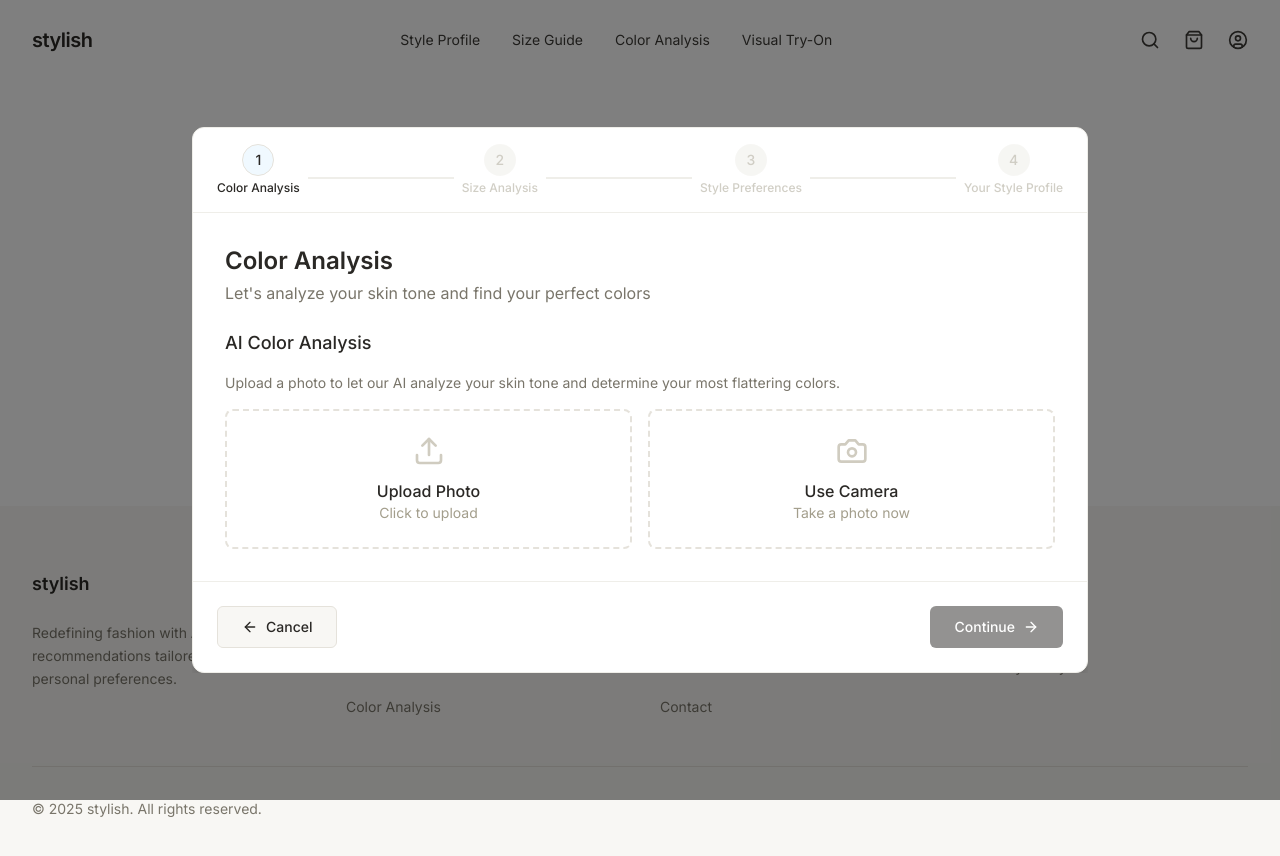
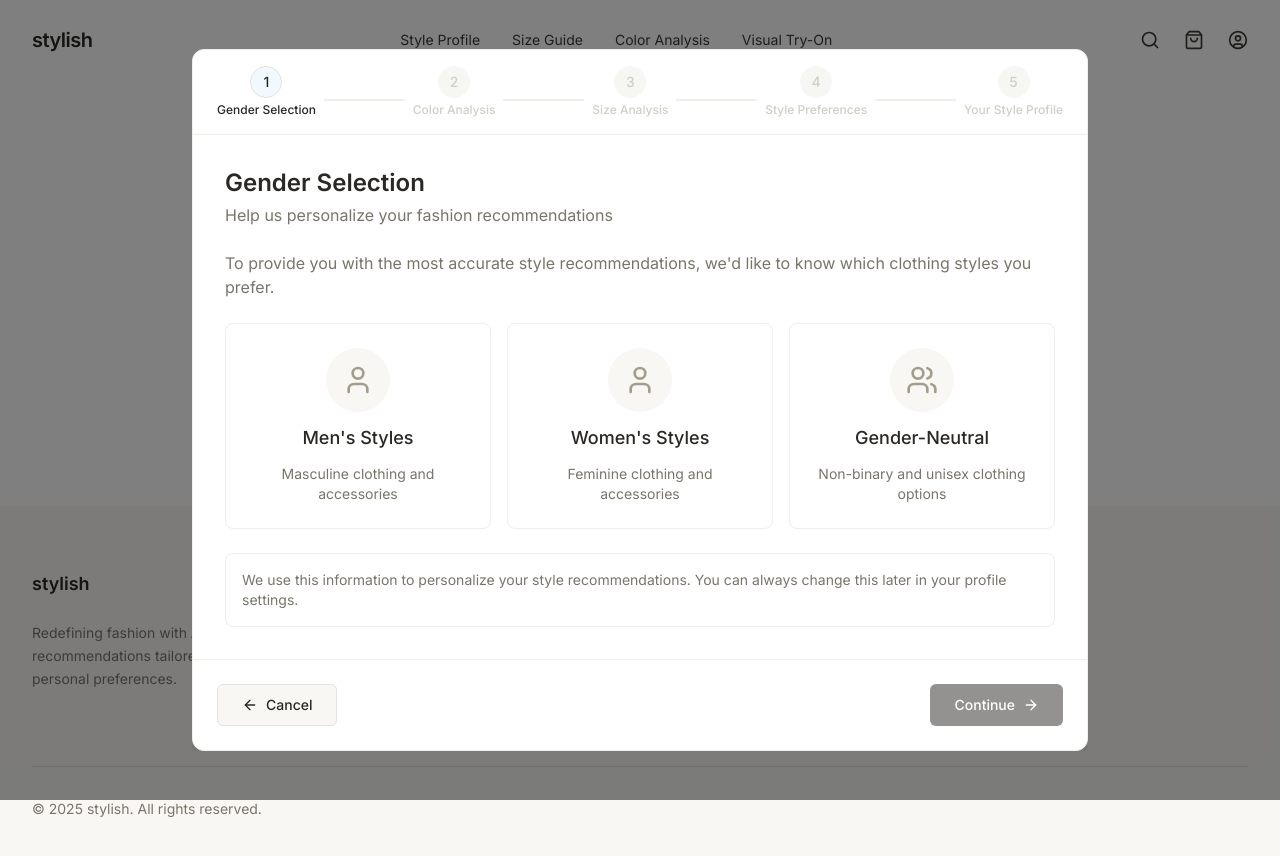
Before and after one commit to shihan1995/chic-fit-visionary-12, a React (Vite) app: page / in a window 1280 px wide. Both pictures are taken after a click on the button "Start Style Quiz". Shown: the top 856 px of the page. Built offline with nearby package versions, Linux system fonts and the light colour scheme.

Commit message:
Add gender to style quiz
The style quiz now includes a question on gender, and recommendations throughout the website are updated to reflect the selected gender.

```diff
--- a/src/components/survey/FashionSurvey.tsx
+++ b/src/components/survey/FashionSurvey.tsx
@@ -3,6 +3,7 @@ import React, { useState } from 'react';
 import { AnimatePresence, motion } from 'framer-motion';
 import { Camera, ArrowRight, ArrowLeft, Check, Upload } from 'lucide-react';
 import SurveyHeader from './SurveyHeader';
+import GenderSelectionStep from './GenderSelectionStep';
 import ColorAnalysisStep from './ColorAnalysisStep';
 import SizeAnalysisStep from './SizeAnalysisStep';
 import StylePreferencesStep from './StylePreferencesStep';
@@ -17,6 +18,7 @@ interface FashionSurveyProps {
 }
 
 const steps = [
+  { id: 'genderSelection', title: 'Gender Selection', description: 'Help us personalize your fashion recommendations' },
   { id: 'colorAnalysis', title: 'Color Analysis', description: 'Let\'s analyze your skin tone and find your perfect colors' },
   { id: 'sizeAnalysis', title: 'Size Analysis', description: 'Help us find your perfect fit across different brands' },
   { id: 'stylePreferences', title: 'Style Preferences', description: 'Tell us about your personal style and preferences' },
@@ -26,6 +28,10 @@ const steps = [
 const FashionSurvey = ({ onComplete, onDismiss, className }: FashionSurveyProps) => {
   const [currentStep, setCurrentStep] = useState(0);
   const [surveyData, setSurveyData] = useState({
+    genderSelection: {
+      gender: '',
+      completed: false,
+    },
     colorAnalysis: {
       imageUrl: '',
       skinTone: '',
@@ -91,7 +97,7 @@ const FashionSurvey = ({ onComplete, onDismiss, className }: FashionSurveyProps)
 
   // Update how we check if a step is completed
   const isStepCompleted = () => {
-    if (currentStep === 3) return true; // Results step is always considered complete
+    if (currentStep === 4) return true; // Results step is always considered complete
 
     const stepKey = steps[currentStep].id as keyof typeof surveyData;
     return surveyData[stepKey]?.completed || false;
@@ -143,27 +149,36 @@ const FashionSurvey = ({ onComplete, onDismiss, className }: FashionSurveyProps)
               <p className="text-fashion-neutral-600 mb-6">{currentStepData.description}</p>
 
               {currentStep === 0 && (
+                <GenderSelectionStep
+                  data={surveyData.genderSelection}
+                  onUpdate={(data) => updateSurveyData('genderSelection', data)}
+                />
+              )}
+
+              {currentStep === 1 && (
                 <ColorAnalysisStep
                   data={surveyData.colorAnalysis}
                   onUpdate={(data) => updateSurveyData('colorAnalysis', data)}
                 />
               )}
 
-              {currentStep === 1 && (
+              {currentStep === 2 && (
                 <SizeAnalysisStep
                   data={surveyData.sizeAnalysis}
+                  gender={surveyData.genderSelection.gender}
                   onUpdate={(data) => updateSurveyData('sizeAnalysis', data)}
                 />
               )}
 
-              {currentStep === 2 && (
+              {currentStep === 3 && (
                 <StylePreferencesStep
                   data={surveyData.stylePreferences}
+                  gender={surveyData.genderSelection.gender}
                   onUpdate={(data) => updateSurveyData('stylePreferences', data)}
                 />
               )}
 
-              {currentStep === 3 && (
+              {currentStep === 4 && (
                 <SurveyResults
                   data={surveyData}
                 />
--- /dev/null
+++ b/src/components/survey/GenderSelectionStep.tsx
@@ -0,0 +1,104 @@
+
+import React from 'react';
+import { User, Users } from 'lucide-react';
+import { cn } from '@/lib/utils';
+
+interface GenderSelectionStepProps {
+  data: {
+    gender: string;
+  };
+  onUpdate: (data: { gender: string }) => void;
+}
+
+const GenderSelectionStep = ({ data, onUpdate }: GenderSelectionStepProps) => {
+  const handleGenderSelect = (gender: string) => {
+    onUpdate({ gender });
+  };
+
+  return (
+    <div className="space-y-6">
+      <p className="text-fashion-neutral-600">
+        To provide you with the most accurate style recommendations, we'd like to know which clothing styles you prefer.
+      </p>
+
+      <div className="grid grid-cols-1 md:grid-cols-3 gap-4">
+        <div
+          className={cn(
+            "border rounded-lg p-6 flex flex-col items-center justify-center gap-3 cursor-pointer transition-all hover:shadow-md",
+            data.gender === 'male'
+              ? "border-fashion-neutral-900 bg-fashion-neutral-50"
+              : "border-fashion-neutral-200"
+          )}
+          onClick={() => handleGenderSelect('male')}
+        >
+          <div className={cn(
+            "w-16 h-16 rounded-full flex items-center justify-center",
+            data.gender === 'male'
+              ? "bg-fashion-neutral-900 text-white"
+              : "bg-fashion-neutral-100 text-fashion-neutral-500"
+          )}>
+            <User size={32} />
+          </div>
+          <h3 className="text-lg font-medium text-fashion-neutral-900">Men's Styles</h3>
+          <p className="text-sm text-fashion-neutral-600 text-center">
+            Masculine clothing and accessories
+          </p>
+        </div>
+
+        <div
+          className={cn(
+            "border rounded-lg p-6 flex flex-col items-center justify-center gap-3 cursor-pointer transition-all hover:shadow-md",
+            data.gender === 'female'
+              ? "border-fashion-neutral-900 bg-fashion-neutral-50"
+              : "border-fashion-neutral-200"
+          )}
+          onClick={() => handleGenderSelect('female')}
+        >
+          <div className={cn(
+            "w-16 h-16 rounded-full flex items-center justify-center",
+            data.gender === 'female'
+              ? "bg-fashion-neutral-900 text-white"
+              : "bg-fashion-neutral-100 text-fashion-neutral-500"
+          )}>
+            <User size={32} />
+          </div>
+          <h3 className="text-lg font-medium text-fashion-neutral-900">Women's Styles</h3>
+          <p className="text-sm text-fashion-neutral-600 text-center">
+            Feminine clothing and accessories
+          </p>
+        </div>
+
+        <div
+          className={cn(
+            "border rounded-lg p-6 flex flex-col items-center justify-center gap-3 cursor-pointer transition-all hover:shadow-md",
+            data.gender === 'unisex'
+              ? "border-fashion-neutral-900 bg-fashion-neutral-50"
+              : "border-fashion-neutral-200"
+          )}
+          onClick={() => handleGenderSelect('unisex')}
+        >
+          <div className={cn(
+            "w-16 h-16 rounded-full flex items-center justify-center",
+            data.gender === 'unisex'
+              ? "bg-fashion-neutral-900 text-white"
+              : "bg-fashion-neutral-100 text-fashion-neutral-500"
+          )}>
+            <Users size={32} />
+          </div>
+          <h3 className="text-lg font-medium text-fashion-neutral-900">Gender-Neutral</h3>
+          <p className="text-sm text-fashion-neutral-600 text-center">
+            Non-binary and unisex clothing options
+          </p>
+        </div>
+      </div>
+
+      <div className="mt-4 p-4 bg-fashion-neutral-50 rounded-lg border border-fashion-neutral-200">
+        <p className="text-sm text-fashion-neutral-600">
+          We use this information to personalize your style recommendations. You can always change this later in your profile settings.
+        </p>
+      </div>
+    </div>
+  );
+};
+
+export default GenderSelectionStep;
--- a/src/components/survey/SurveyResults.tsx
+++ b/src/components/survey/SurveyResults.tsx
@@ -4,6 +4,9 @@ import { Sparkles, Palette, Ruler, Heart, ShoppingBag } from 'lucide-react';
 
 interface SurveyResultsProps {
   data: {
+    genderSelection: {
+      gender: string;
+    };
     colorAnalysis: {
       skinTone: string;
       undertone: string;
@@ -31,6 +34,7 @@ interface RecommendedItem {
   price: string;
   match: number;
   category: string;
+  gender: 'male' | 'female' | 'unisex';
 }
 
 const SurveyResults = ({ data }: SurveyResultsProps) => {
@@ -48,64 +52,211 @@ const SurveyResults = ({ data }: SurveyResultsProps) => {
   }, []);
 
   const generateRecommendedItems = () => {
-    const mockItems: RecommendedItem[] = [
+    const gender = data.genderSelection.gender || 'unisex';
+
+    const maleItems: RecommendedItem[] = [
       {
-        id: '1',
+        id: 'm1',
+        name: 'Slim Fit Oxford Shirt',
+        image: 'https://images.unsplash.com/photo-1598033129183-c4f50c736f10?auto=format&fit=crop&q=80&w=300&h=400',
+        brand: 'J.Crew',
+        price: '$79',
+        match: 96,
+        category: 'Tops',
+        gender: 'male'
+      },
+      {
+        id: 'm2',
+        name: 'Selvedge Denim Jeans',
+        image: 'https://images.unsplash.com/photo-1542272604-787c3835535d?auto=format&fit=crop&q=80&w=300&h=400',
+        brand: 'Levi\'s',
+        price: '$98',
+        match: 91,
+        category: 'Bottoms',
+        gender: 'male'
+      },
+      {
+        id: 'm3',
+        name: 'Merino Wool Sweater',
+        image: 'https://images.unsplash.com/photo-1610652492500-ded49ceeb378?auto=format&fit=crop&q=80&w=300&h=400',
+        brand: 'Everlane',
+        price: '$120',
+        match: 89,
+        category: 'Tops',
+        gender: 'male'
+      },
+      {
+        id: 'm4',
+        name: 'Leather Chelsea Boots',
+        image: 'https://images.unsplash.com/photo-1605812276723-c31bb12202a9?auto=format&fit=crop&q=80&w=300&h=400',
+        brand: 'Thursday Boots',
+        price: '$199',
+        match: 87,
+        category: 'Footwear',
+        gender: 'male'
+      },
+      {
+        id: 'm5',
+        name: 'Cotton Chino Pants',
+        image: 'https://images.unsplash.com/photo-1473966968600-fa801b869a1a?auto=format&fit=crop&q=80&w=300&h=400',
+        brand: 'Bonobos',
+        price: '$88',
+        match: 84,
+        category: 'Bottoms',
+        gender: 'male'
+      },
+      {
+        id: 'm6',
+        name: 'Structured Blazer',
+        image: 'https://images.unsplash.com/photo-1555069519-127aadedf1ee?auto=format&fit=crop&q=80&w=300&h=400',
+        brand: 'SuitSupply',
+        price: '$359',
+        match: 82,
+        category: 'Outerwear',
+        gender: 'male'
+      }
+    ];
+
+    const femaleItems: RecommendedItem[] = [
+      {
+        id: 'f1',
         name: 'Oversized Wool Blend Coat',
         image: 'https://images.unsplash.com/photo-1591047139829-d91aecb6caea?auto=format&fit=crop&q=80&w=300&h=400',
         brand: 'Eileen Fisher',
         price: '$248',
         match: 96,
-        category: 'Outerwear'
+        category: 'Outerwear',
+        gender: 'female'
       },
       {
-        id: '2',
-        name: 'Slim Fit Stretch Jeans',
+        id: 'f2',
+        name: 'High-Rise Slim Jeans',
         image: 'https://images.unsplash.com/photo-1582552938357-32b906df40cb?auto=format&fit=crop&q=80&w=300&h=400',
-        brand: 'Levi\'s',
-        price: '$89',
+        brand: 'Agolde',
+        price: '$198',
         match: 91,
-        category: 'Bottoms'
+        category: 'Bottoms',
+        gender: 'female'
       },
       {
-        id: '3',
+        id: 'f3',
         name: 'Silk V-Neck Blouse',
         image: 'https://images.unsplash.com/photo-1554412933-514a83d2f3c8?auto=format&fit=crop&q=80&w=300&h=400',
         brand: 'Vince',
         price: '$175',
         match: 89,
-        category: 'Tops'
+        category: 'Tops',
+        gender: 'female'
       },
       {
-        id: '4',
-        name: 'Leather Chelsea Boots',
-        image: 'https://images.unsplash.com/photo-1605812276723-c31bb12202a9?auto=format&fit=crop&q=80&w=300&h=400',
-        brand: 'Clarks',
-        price: '$150',
+        id: 'f4',
+        name: 'Leather Ankle Boots',
+        image: 'https://images.unsplash.com/photo-1543163521-1bf539c55dd2?auto=format&fit=crop&q=80&w=300&h=400',
+        brand: 'Stuart Weitzman',
+        price: '$299',
         match: 87,
-        category: 'Footwear'
+        category: 'Footwear',
+        gender: 'female'
       },
       {
-        id: '5',
+        id: 'f5',
         name: 'Cashmere Sweater',
         image: 'https://images.unsplash.com/photo-1620799140408-edc6dcb6d633?auto=format&fit=crop&q=80&w=300&h=400',
-        brand: 'Everlane',
-        price: '$130',
+        brand: 'Reformation',
+        price: '$148',
         match: 84,
-        category: 'Tops'
+        category: 'Tops',
+        gender: 'female'
       },
       {
-        id: '6',
+        id: 'f6',
         name: 'Leather Crossbody Bag',
         image: 'https://images.unsplash.com/photo-1600857062241-98e5dba7f214?auto=format&fit=crop&q=80&w=300&h=400',
         brand: 'Madewell',
         price: '$148',
         match: 82,
-        category: 'Accessories'
+        category: 'Accessories',
+        gender: 'female'
       }
     ];
 
-    setRecommendedItems(mockItems);
+    const unisexItems: RecommendedItem[] = [
+      {
+        id: 'u1',
+        name: 'Classic White T-Shirt',
+        image: 'https://images.unsplash.com/photo-1581655353564-df123a1eb820?auto=format&fit=crop&q=80&w=300&h=400',
+        brand: 'Everlane',
+        price: '$30',
+        match: 94,
+        category: 'Tops',
+        gender: 'unisex'
+      },
+      {
+        id: 'u2',
+        name: 'Straight Leg Jeans',
+        image: 'https://images.unsplash.com/photo-1541099649105-f69ad21f3246?auto=format&fit=crop&q=80&w=300&h=400',
+        brand: 'Levi\'s',
+        price: '$98',
+        match: 92,
+        category: 'Bottoms',
+        gender: 'unisex'
+      },
+      {
+        id: 'u3',
+        name: 'Canvas Sneakers',
+        image: 'https://images.unsplash.com/photo-1463100099107-aa0980c362e6?auto=format&fit=crop&q=80&w=300&h=400',
+        brand: 'Converse',
+        price: '$60',
+        match: 88,
+        category: 'Footwear',
+        gender: 'unisex'
+      },
+      {
+        id: 'u4',
+        name: 'Denim Jacket',
+        image: 'https://images.unsplash.com/photo-1576871337632-b9aef4c17ab9?auto=format&fit=crop&q=80&w=300&h=400',
+        brand: 'Gap',
+        price: '$79',
+        match: 86,
+        category: 'Outerwear',
+        gender: 'unisex'
+      },
+      {
+        id: 'u5',
+        name: 'Cotton Hoodie',
+        image: 'https://images.unsplash.com/photo-1556821840-3a63f95609a7?auto=format&fit=crop&q=80&w=300&h=400',
+        brand: 'Champion',
+        price: '$65',
+        match: 84,
+        category: 'Tops',
+        gender: 'unisex'
+      },
+      {
+        id: 'u6',
+        name: 'Canvas Tote Bag',
+        image: 'https://images.unsplash.com/photo-1622560480654-d96214fdc887?auto=format&fit=crop&q=80&w=300&h=400',
+        brand: 'Baggu',
+        price: '$38',
+        match: 82,
+        category: 'Accessories',
+        gender: 'unisex'
+      }
+    ];
+
+    let filteredItems: RecommendedItem[] = [];
+
+    if (gender === 'male') {
+      filteredItems = [...maleItems, ...unisexItems.slice(0, 2)];
+    } else if (gender === 'female') {
+      filteredItems = [...femaleItems, ...unisexItems.slice(0, 2)];
+    } else {
+      filteredItems = unisexItems;
+    }
+
+    // Sort by match score
+    filteredItems.sort((a, b) => b.match - a.match);
+
+    setRecommendedItems(filteredItems.slice(0, 6));
   };
 
   const styleDescriptions: Record<string, string> = {
@@ -283,6 +434,9 @@ const SurveyResults = ({ data }: SurveyResultsProps) => {
         <div className="flex items-center mb-6">
           <ShoppingBag size={20} className="text-fashion-neutral-900 mr-2" />
           <h3 className="text-xl font-medium text-fashion-neutral-900">Your Recommended Pieces</h3>
+          <span className="ml-2 text-xs bg-fashion-neutral-100 px-2 py-1 rounded-full text-fashion-neutral-700">
+            {data.genderSelection.gender.charAt(0).toUpperCase() + data.genderSelection.gender.slice(1)} styles
+          </span>
         </div>
 
         <div className="grid grid-cols-1 sm:grid-cols-2 md:grid-cols-3 gap-5">
```
